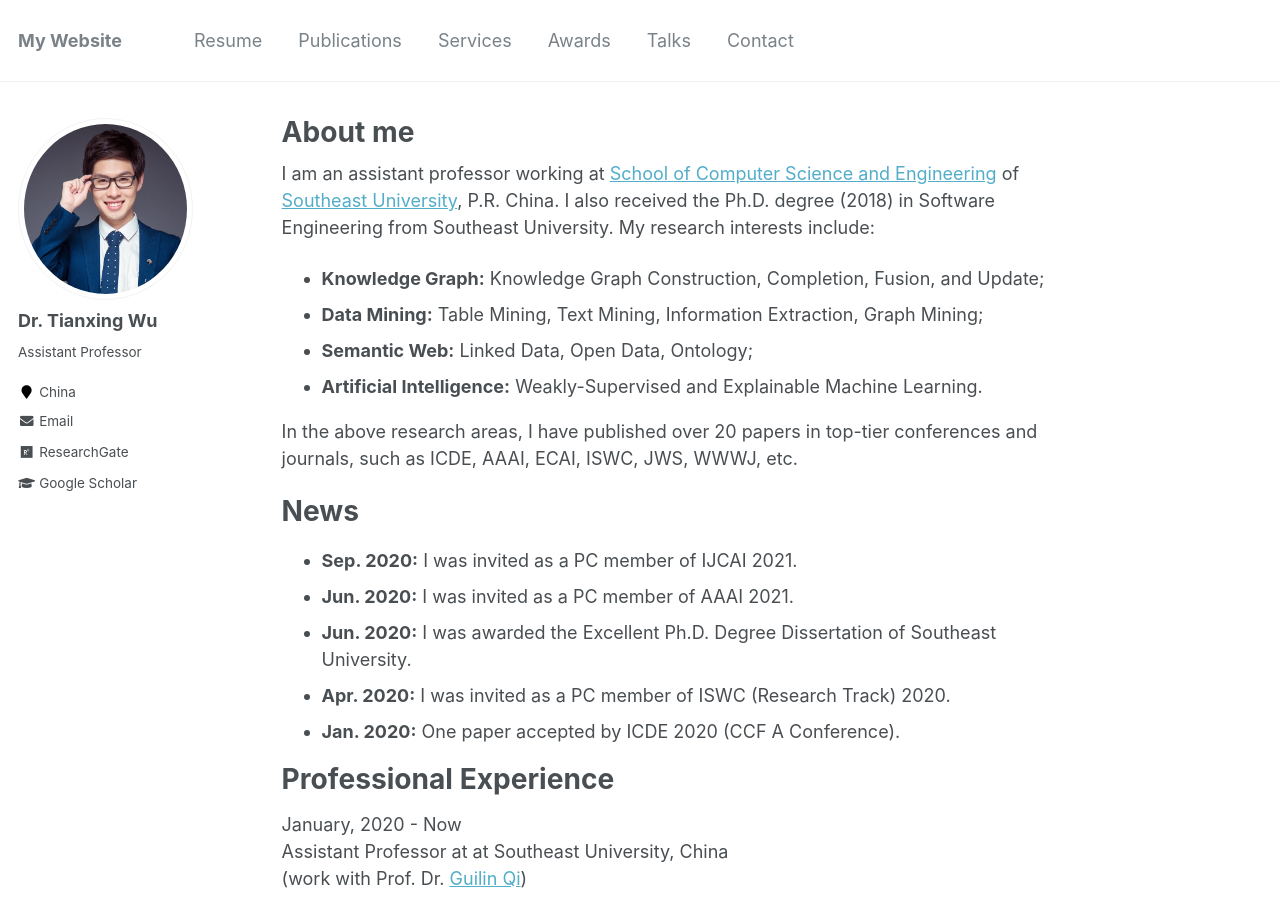
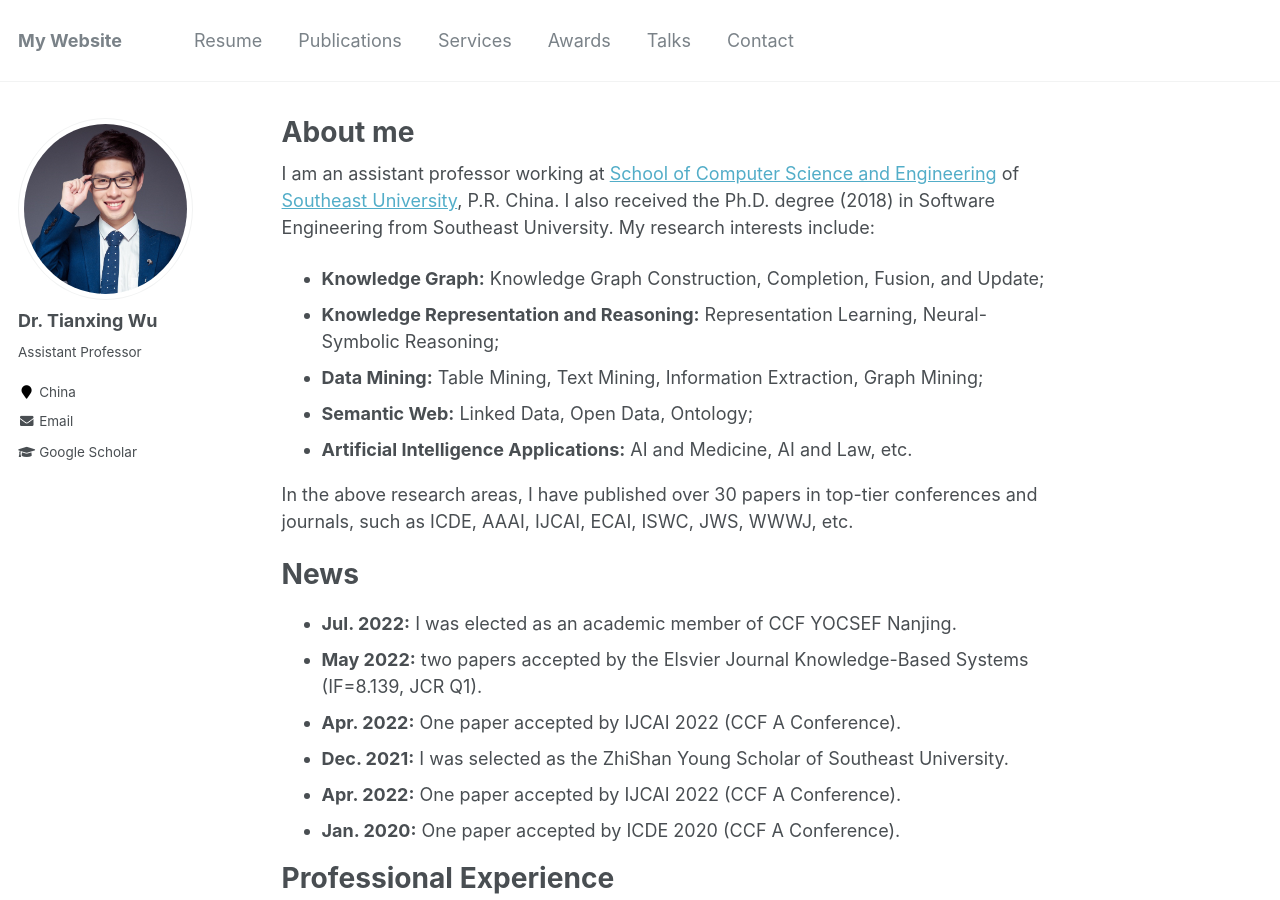
Before and after one commit to tianxing-wu/tianxing-wu.github.io, a Jekyll site: the page built from _pages/about.md, in a window 1280 px wide and 900 px high. Built offline with Jekyll 4.4.1, drawn with Linux system fonts in a browser that asks for light colours.

Commit message:
info update

```diff
--- a/_config.yml
+++ b/_config.yml
@@ -87,8 +87,8 @@ author:
   employer         :
   pubmed           :
   googlescholar    : "https://scholar.google.com/citations?user=VE7OlAkAAAAJ"
-  email            : "wutianxing@ntu.edu.sg"
-  researchgate     : "https://www.researchgate.net/profile/Tianxing_Wu"
+  email            : "tianxingwu@seu.edu.cn"
+  researchgate     :
   uri              :
   bitbucket        :
   codepen          :
--- a/_pages/about.md
+++ b/_pages/about.md
@@ -10,18 +10,20 @@ redirect_from:
 
 I am an assistant professor working at [School of Computer Science and Engineering](http://cse.seu.edu.cn) of [Southeast University](https://www.seu.edu.cn), P.R. China. I also received the Ph.D. degree (2018) in Software Engineering from Southeast University. My research interests include:
 * **Knowledge Graph:** Knowledge Graph Construction, Completion, Fusion, and Update;
+* **Knowledge Representation and Reasoning:** Representation Learning, Neural-Symbolic Reasoning;
 * **Data Mining:** Table Mining, Text Mining, Information Extraction, Graph Mining;
 * **Semantic Web:** Linked Data, Open Data, Ontology;
-* **Artificial Intelligence:** Weakly-Supervised and Explainable Machine Learning.
+* **Artificial Intelligence Applications:** AI and Medicine, AI and Law, etc.
 
-In the above research areas, I have published over 20 papers in top-tier conferences and journals, such as ICDE, AAAI, ECAI, ISWC, JWS, WWWJ, etc.
+In the above research areas, I have published over 30 papers in top-tier conferences and journals, such as ICDE, AAAI, IJCAI, ECAI, ISWC, JWS, WWWJ, etc.
 
 News
 ======
-* **Sep. 2020:** I was invited as a PC member of IJCAI 2021.
-* **Jun. 2020:** I was invited as a PC member of AAAI 2021.
-* **Jun. 2020:** I was awarded the Excellent Ph.D. Degree Dissertation of Southeast University.
-* **Apr. 2020:** I was invited as a PC member of ISWC (Research Track) 2020.
+* **Jul. 2022:** I was elected as an academic member of CCF YOCSEF Nanjing.
+* **May  2022:** two papers accepted by the Elsvier Journal Knowledge-Based Systems (IF=8.139, JCR Q1).
+* **Apr. 2022:** One paper accepted by IJCAI 2022 (CCF A Conference).
+* **Dec. 2021:** I was selected as the ZhiShan Young Scholar of Southeast University.
+* **Apr. 2022:** One paper accepted by IJCAI 2022 (CCF A Conference).
 * **Jan. 2020:** One paper accepted by ICDE 2020 (CCF A Conference).
 
 Professional Experience
```
Also changed, not shown: images/yyuan.jpg (deleted), 1 other file.
